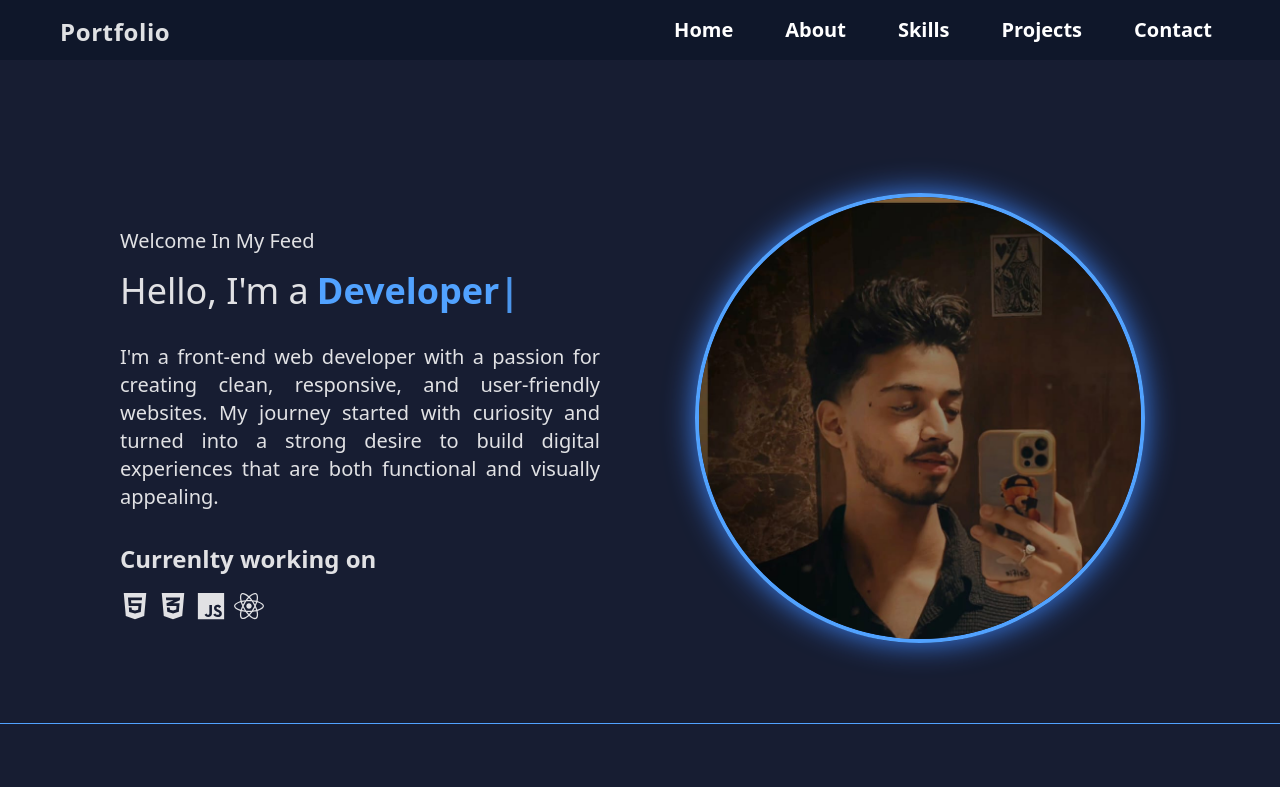
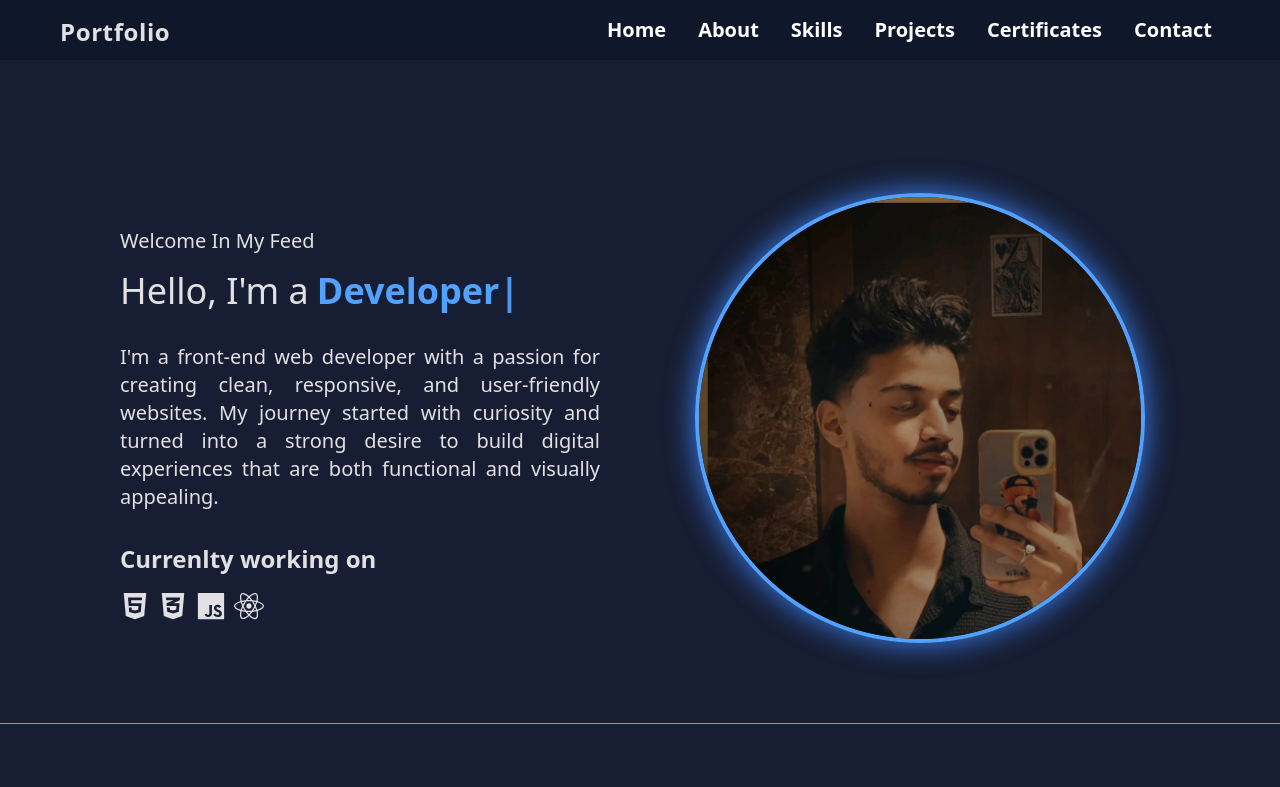
Before and after one commit to yogi-w/Portfolio, a React (Vite) app: page /about in a window 1280 px wide. Shown: the top 787 px of the page. Built offline with nearby package versions, Linux system fonts and the light colour scheme.

Commit message:
added cetrificates

```diff
--- a/src/components/Certificates.jsx
+++ b/src/components/Certificates.jsx
@@ -6,7 +6,7 @@ import RecipeApp from '../assets/RecipeApp.png';
 
 const Certificates = () => {
   return (
-<div name='projects' className='m-w-full'>
+<div name='Certificates' className='m-w-full'>
     <div className='m-w-full m-auto px-6 md:px-30 md:my-20 my-15'>
 
             <h1 className='text-3xl md:text-5xl font-bold text-center'>Certificates</h1>
--- a/src/components/Navbar.jsx
+++ b/src/components/Navbar.jsx
@@ -24,13 +24,13 @@ const Navbar = () => {
 
   return (
 <div >
-    <nav className="fixed inset-0 z-50 top-0 left-0 w-full bg-[#0f172a] px-4 flex justify-between md:px-15 md:items-center py-4 gap-20 h-15 ">
+    <nav className="fixed inset-0 z-50 top-0 left-0 w-full bg-[#0f172a] flex justify-between md:px-15 md:items-center py-4 gap-x-12 h-15  ">
       <span className='text-2xl font-bold tracking-wide my-auto'>Portfolio</span>
 
       {/* Desktop Menu */}
                 {/* <NavLink to="/home" className={({isActive})=>`${isActive ? "text-orange-700" : "text-white"}`}>Home</NavLink> */}
 
-      <div className='mx-24 py-2 font-semibold bg-black px-2 rounded-xl bg-opacity-30 md:border-none text-center md:bg-transparent md:static md:mx-0 hidden md:flex gap-13'>
+      <div className='mx-24 py-2 font-semibold bg-black px-2 rounded-xl bg-opacity-30 md:border-none text-center md:bg-transparent md:static md:mx-0 hidden md:flex gap-8'>
 <Link
   to="home"
   spy={true}
@@ -74,6 +74,17 @@ const Navbar = () => {
   className="text-white text-xl cursor-pointer"
 >
   Projects
+</Link>
+<Link
+  to="Certificates"
+  spy={true}
+  smooth={true}
+  duration={500}
+  offset={-70}
+  activeClass="active"
+  className="text-white text-xl cursor-pointer"
+>
+  Certificates
 </Link>
 <Link
   to="contact"
@@ -138,6 +149,17 @@ const Navbar = () => {
 </Link>
 
 <Link
+  to="Certificates"
+  className='cursor-pointer'
+  smooth={true}
+  duration={500}
+  offset={-70}
+  onClick={() => setIsOpen(false)}
+>
+  Certificates
+</Link>
+
+<Link
   to="contact"
   className='cursor-pointer'
 
```
